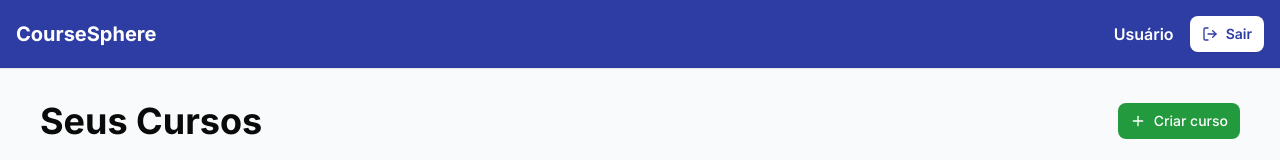
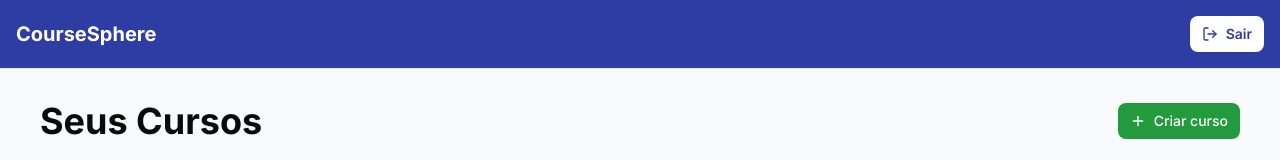
Before and after one commit to Ramontaffa/CourseSphere, a Next.js app in the folder frontend/: page / in a window 1280 px wide. Shown: the top 160 px of the page. Built offline with nearby package versions, Linux system fonts and the light colour scheme; no server answers.

Commit message:
fix(Navbar): improve user name handling for AuthProfile component

```diff
--- a/frontend/src/components/organisms/Navbar/Navbar.tsx
+++ b/frontend/src/components/organisms/Navbar/Navbar.tsx
@@ -17,13 +17,12 @@ export function Navbar() {
     }
   };
 
-  const userName = user ? user.name : "Usuário";
 
   return (
     <nav className="flex w-full items-center justify-between border-b p-4 shadow-sm bg-main-dark-blue dark:bg-gray-800">
       <h1 className="text-xl font-bold text-white">CourseSphere</h1>
 
-      <AuthProfile userName={userName} onLogout={Logout} />
+      <AuthProfile userName={String(user?.name ?? '')} onLogout={Logout} />
     </nav>
   );
 }
```
